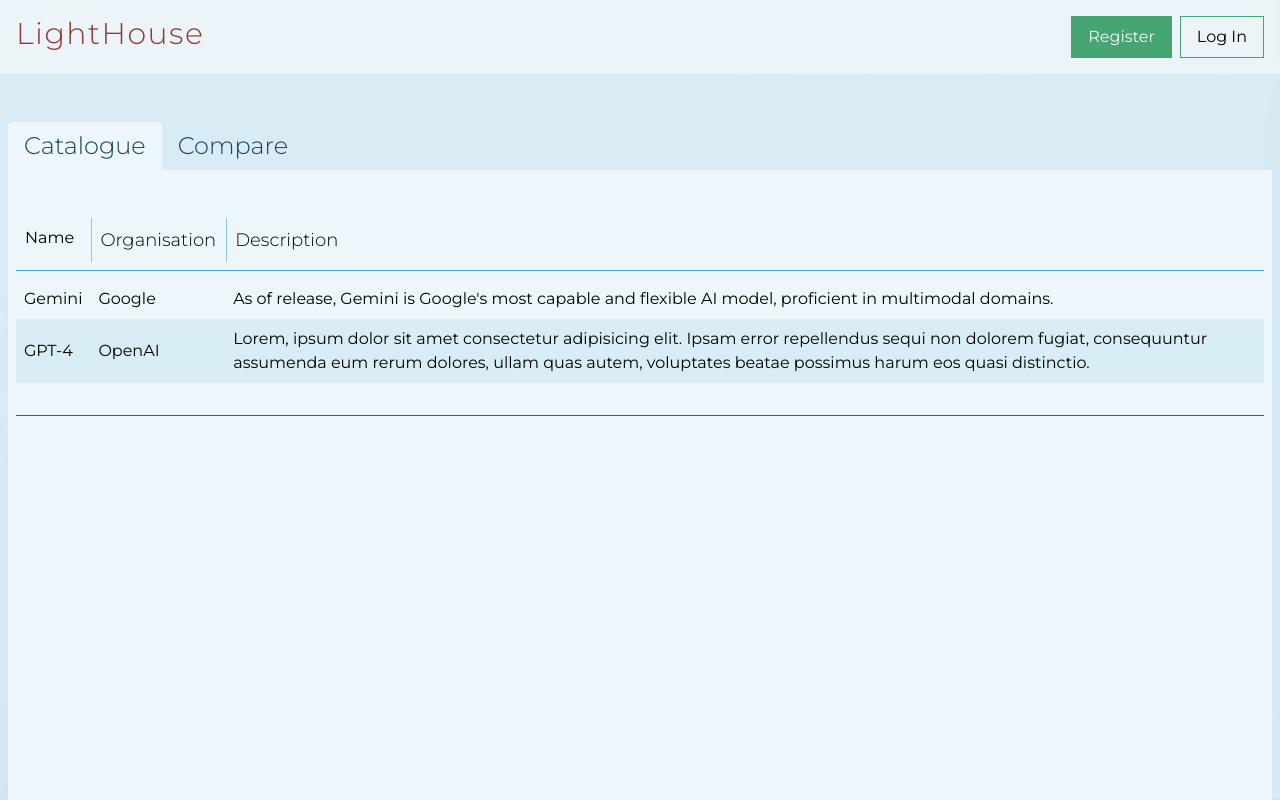
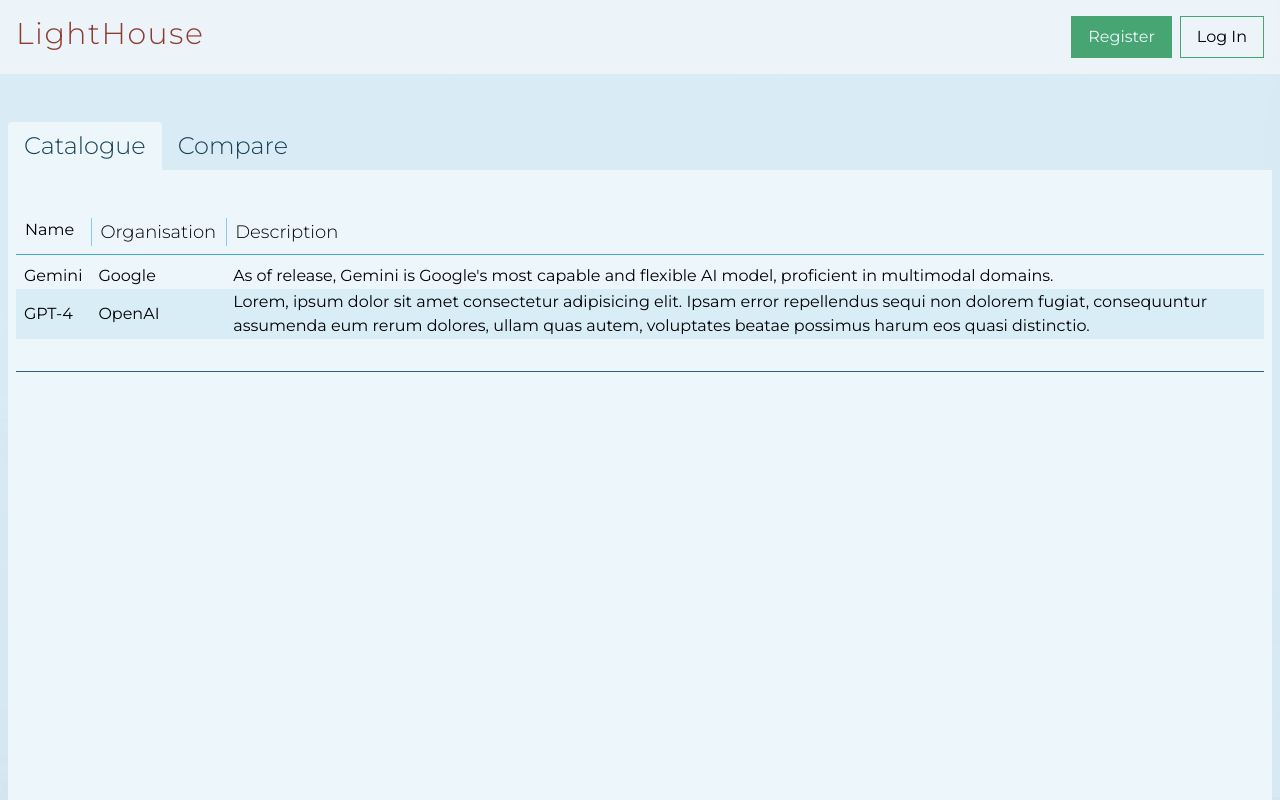
Before and after one commit to jpmono416/PowerSource-lighthouse, a React (Vite) app in the folder lighthouse-ui/: page /models/catalogue in a window 1280 px wide. Built offline with nearby package versions, Linux system fonts and the light colour scheme.

Commit message:
REFACTOR: Table refactored

```diff
--- a/lighthouse-ui/src/components/catalogue/Catalogue.jsx
+++ b/lighthouse-ui/src/components/catalogue/Catalogue.jsx
@@ -1,30 +1,11 @@
-import { useLocation } from "react-router";
 import catalogueDummyData from "../../dummyData/catalogueData";
-import Table from "../library/Table";
+import catalogueTableConfig from "../../utils/tableConfigs/catalogueTableConfig";
+import Table from "../library/table/Table";
 
 export default function Catalogue() {
-  const tableConfig = {
-    getRowKey: (row) => row.id,
-    getRowLink: (row) => `/models/catalogue/${row.id}`,
-    columns: [
-      {
-        label: "Name",
-        getCell: (row) => row.name,
-      },
-      {
-        label: "Organisation",
-        getCell: (row) => row.organisation,
-      },
-      {
-        label: "Description",
-        getCell: (row) => row.description,
-      },
-    ],
-  };
-
   return (
     <div className="mt-8">
-      <Table config={tableConfig} data={catalogueDummyData} />
+      <Table config={catalogueTableConfig} data={catalogueDummyData} />
       <div className="h-[1px] bg-secondary-700 mt-8" />
     </div>
   );
--- a/lighthouse-ui/src/components/library/Table.jsx
+++ /dev/null
@@ -1,59 +0,0 @@
-import classNames from "classnames";
-import { useNavigate } from "react-router-dom";
-
-export default function Table({ config, data }) {
-  const cellClasses = "p-2";
-  const navigate = useNavigate();
-
-  const columnLabels = config.columns.map((column, i) => {
-    const columnLabelClasses = classNames(cellClasses, {
-      "border-l-[1px] border-secondary-300 text-lg font-light": i !== 0,
-    });
-    return (
-      <td
-        key={column.label}
-        className="py-2 border-b-[1px] border-secondary-500 mb-2"
-      >
-        <div className={columnLabelClasses}>{column.label}</div>
-      </td>
-    );
-  });
-
-  const getRowData = (row) =>
-    config.columns.map((column) => {
-      const classes = classNames(
-        cellClasses,
-        "w-full h-full flex flex-col justify-center"
-      );
-      return (
-        <td
-          key={`${config.getRowKey(row)}${column.label}`}
-          style={{ backgroundColor: "inherit" }}
-          className={classes}
-        >
-          {column.getCell(row) || "-"}
-        </td>
-      );
-    });
-
-  const rows = data.map((row) => {
-    return (
-      <tr
-        key={config.getRowKey(row)}
-        className="contents even:bg-secondary-100 hover:bg-primary-50 hover:bg-opacity-50 cursor-pointer"
-        onClick={() => navigate(config.getRowLink(row))}
-      >
-        {getRowData(row)}
-      </tr>
-    );
-  });
-
-  return (
-    <table className="grid grid-cols-[repeat(3,auto)]">
-      <thead className="contents">
-        <tr className="contents">{columnLabels}</tr>
-      </thead>
-      <tbody className="contents">{rows}</tbody>
-    </table>
-  );
-}
--- /dev/null
+++ b/lighthouse-ui/src/components/library/table/ColumnLabel.jsx
@@ -0,0 +1,22 @@
+import classNames from "classnames";
+
+export default function ColumnLabel({ column, isFirstElement, padX = 0 }) {
+  const columnLabelClasses = classNames({
+    "border-l-[1px] border-secondary-300 text-lg font-light p-inherit":
+      !isFirstElement,
+  });
+
+  return (
+    <td className="py-2 border-b-[1px] border-secondary-500 mb-2">
+      <div
+        className={columnLabelClasses}
+        style={{
+          paddingLeft: `${padX / 2}rem`,
+          paddingRight: `${padX / 2}rem`,
+        }}
+      >
+        {column.label}
+      </div>
+    </td>
+  );
+}
--- /dev/null
+++ b/lighthouse-ui/src/components/library/table/ColumnLabels.jsx
@@ -0,0 +1,15 @@
+import ColumnLabel from "./ColumnLabel";
+
+export default function ColumnLabels({ columnConfig, padX }) {
+  return columnConfig.map((column, i) => {
+    const isFirstElement = i === 0;
+    return (
+      <ColumnLabel
+        key={column.label}
+        column={column}
+        isFirstElement={isFirstElement}
+        padX={padX}
+      />
+    );
+  });
+}
--- /dev/null
+++ b/lighthouse-ui/src/components/library/table/RowCells.jsx
@@ -0,0 +1,17 @@
+export default function RowCells({ rowData, columns, padX }) {
+  return columns.map((column) => {
+    return (
+      <td
+        key={column.label}
+        className="w-full h-full flex flex-col justify-center"
+        style={{
+          backgroundColor: "inherit",
+          paddingLeft: `${padX / 2}rem`,
+          paddingRight: `${padX / 2}rem`,
+        }}
+      >
+        {column.getCell(rowData) || "-"}
+      </td>
+    );
+  });
+}
--- /dev/null
+++ b/lighthouse-ui/src/components/library/table/Rows.jsx
@@ -0,0 +1,24 @@
+import { useNavigate } from "react-router-dom";
+
+import RowCells from "./RowCells";
+
+export default function Rows({ rowData, columns, getKey, getLink, padX }) {
+  const navigate = useNavigate();
+
+  const handleClick = (row) => {
+    if (!getLink || !getLink(row)) return;
+    navigate(getLink(row));
+  };
+
+  return rowData.map((row) => {
+    return (
+      <tr
+        key={getKey(row)}
+        className="contents even:bg-secondary-100 hover:bg-primary-50 hover:bg-opacity-50 cursor-pointer"
+        onClick={() => handleClick(row)}
+      >
+        <RowCells rowData={row} columns={columns} padX={padX} />
+      </tr>
+    );
+  });
+}
--- /dev/null
+++ b/lighthouse-ui/src/components/library/table/Table.jsx
@@ -0,0 +1,25 @@
+import ColumnLabels from "./ColumnLabels";
+import Rows from "./Rows";
+
+export default function Table({ config, data }) {
+  const cellPadding = 1;
+
+  return (
+    <table className="grid grid-cols-[repeat(3,auto)]">
+      <thead className="contents">
+        <tr className="contents">
+          <ColumnLabels columnConfig={config.columns} padX={cellPadding} />
+        </tr>
+      </thead>
+      <tbody className="contents">
+        <Rows
+          rowData={data}
+          getKey={config.getRowKey}
+          getLink={config.getRowLink}
+          columns={config.columns}
+          padX={cellPadding}
+        />
+      </tbody>
+    </table>
+  );
+}
--- /dev/null
+++ b/lighthouse-ui/src/utils/tableConfigs/catalogueTableConfig.js
@@ -0,0 +1,20 @@
+const catalogueTableConfig = {
+  getRowKey: (row) => row.id,
+  getRowLink: (row) => `/models/catalogue/${row.id}`,
+  columns: [
+    {
+      label: "Name",
+      getCell: (row) => row.name,
+    },
+    {
+      label: "Organisation",
+      getCell: (row) => row.organisation,
+    },
+    {
+      label: "Description",
+      getCell: (row) => row.description,
+    },
+  ],
+};
+
+export default catalogueTableConfig;
```
